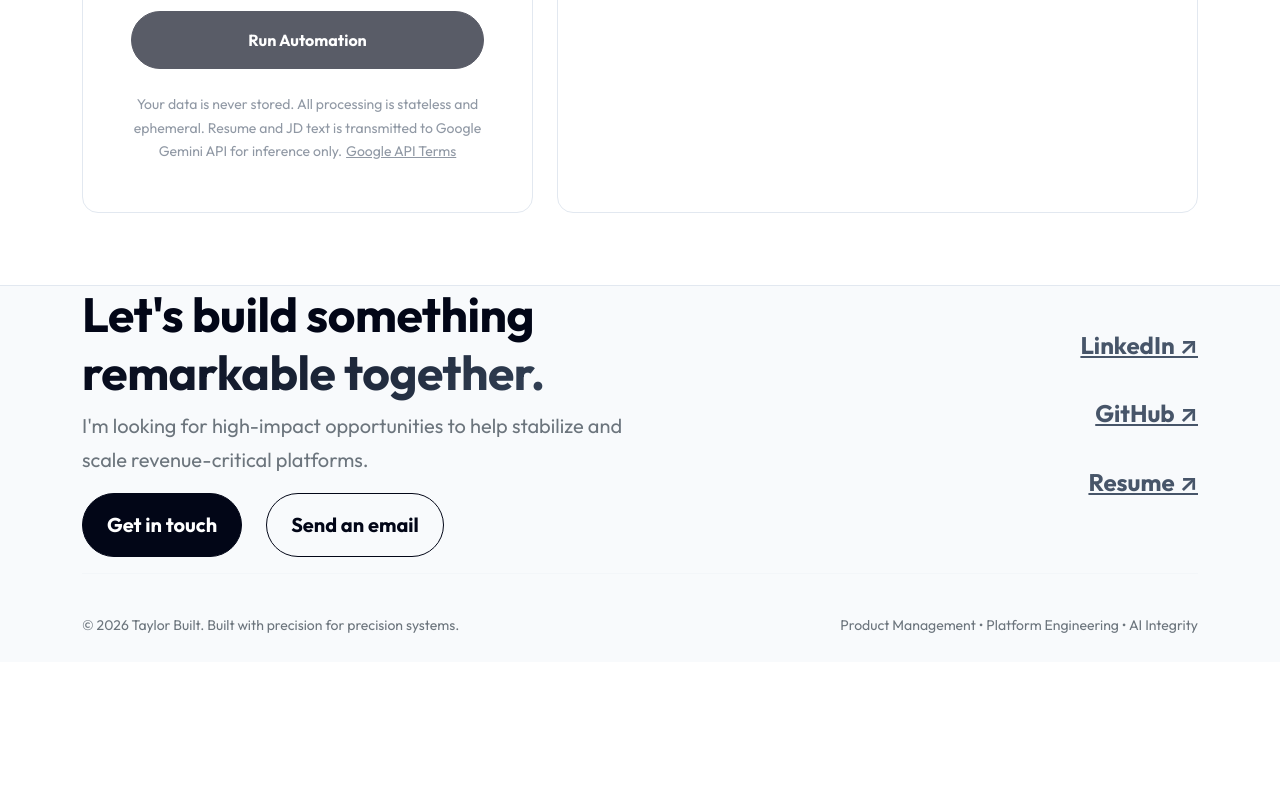
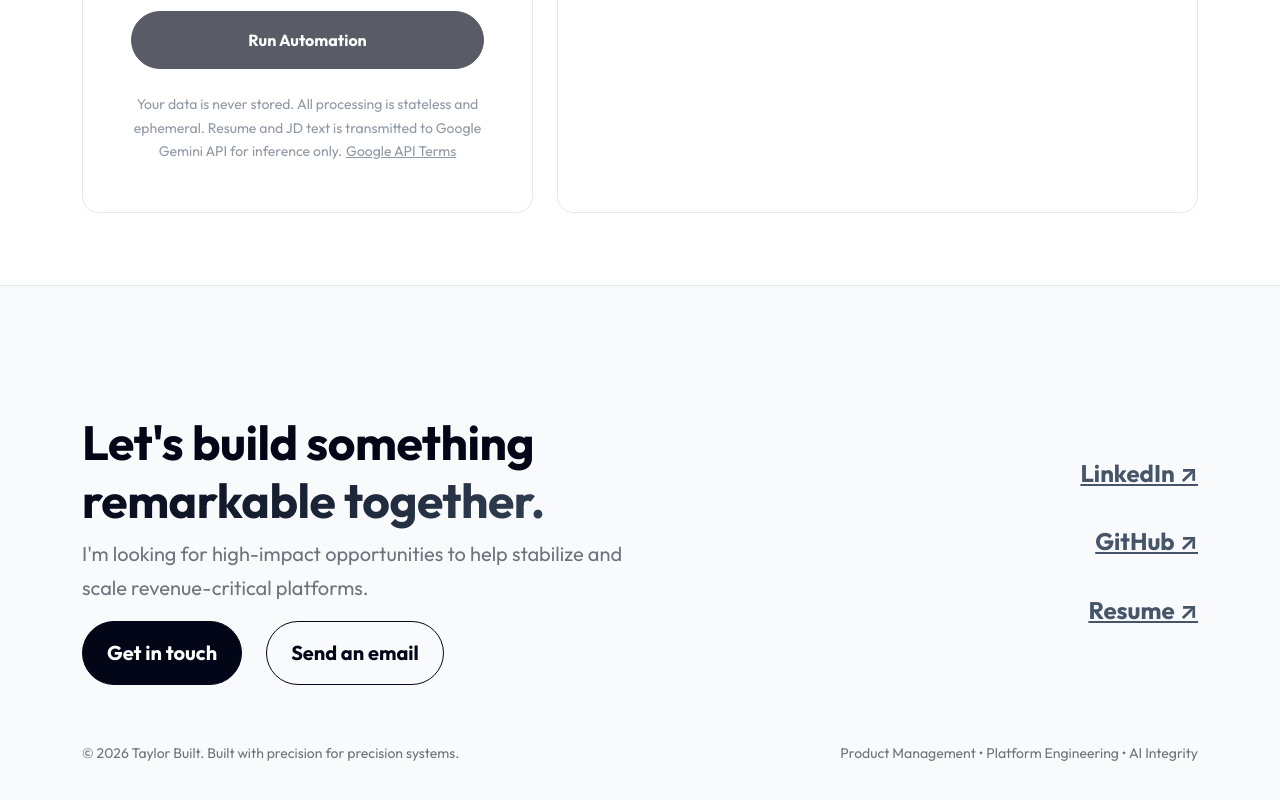
Before and after one commit to JasonWayneT/taylormade.me, a React (Vite) app: page /job-agent in a window 1280 px wide. Shown: the part 1139-1939 px from the top of the page. Before the commit the page ends 1801 px from the top, so only its background shows below. Built offline with nearby package versions, Linux system fonts and the light colour scheme.

Commit message:
UI: Increase spacing between platform entries and give footer top section more breathing room

```diff
--- a/src/components/Footer.jsx
+++ b/src/components/Footer.jsx
@@ -5,7 +5,7 @@ export default function Footer() {
   const currentYear = new Date().getFullYear();
 
   return (
-    <footer className="py-20 border-top-subtle mt-20" style={{ backgroundColor: 'var(--color-bg-subtle)' }}>
+    <footer className="border-top-subtle mt-20" style={{ backgroundColor: 'var(--color-bg-subtle)', paddingTop: '8rem', paddingBottom: '5rem' }}>
       <div className="container">
         <div className="row g-12 justify-content-between align-items-center">
           <div className="col-lg-6">
--- a/src/components/PlatformShowcase.jsx
+++ b/src/components/PlatformShowcase.jsx
@@ -12,7 +12,7 @@ export default function PlatformShowcase() {
            <h2 className="display-4 fw-bold">Platform Pedigree</h2>
         </div>
 
-        <div className="d-flex flex-column gap-32">
+        <div className="d-flex flex-column" style={{ gap: '8rem' }}>
           {platforms.map((platform, index) => (
             <div key={platform.id} className={`row g-12 align-items-center ${index % 2 === 1 ? 'flex-md-row-reverse' : ''}`}>
               <div className="col-lg-6">
```
